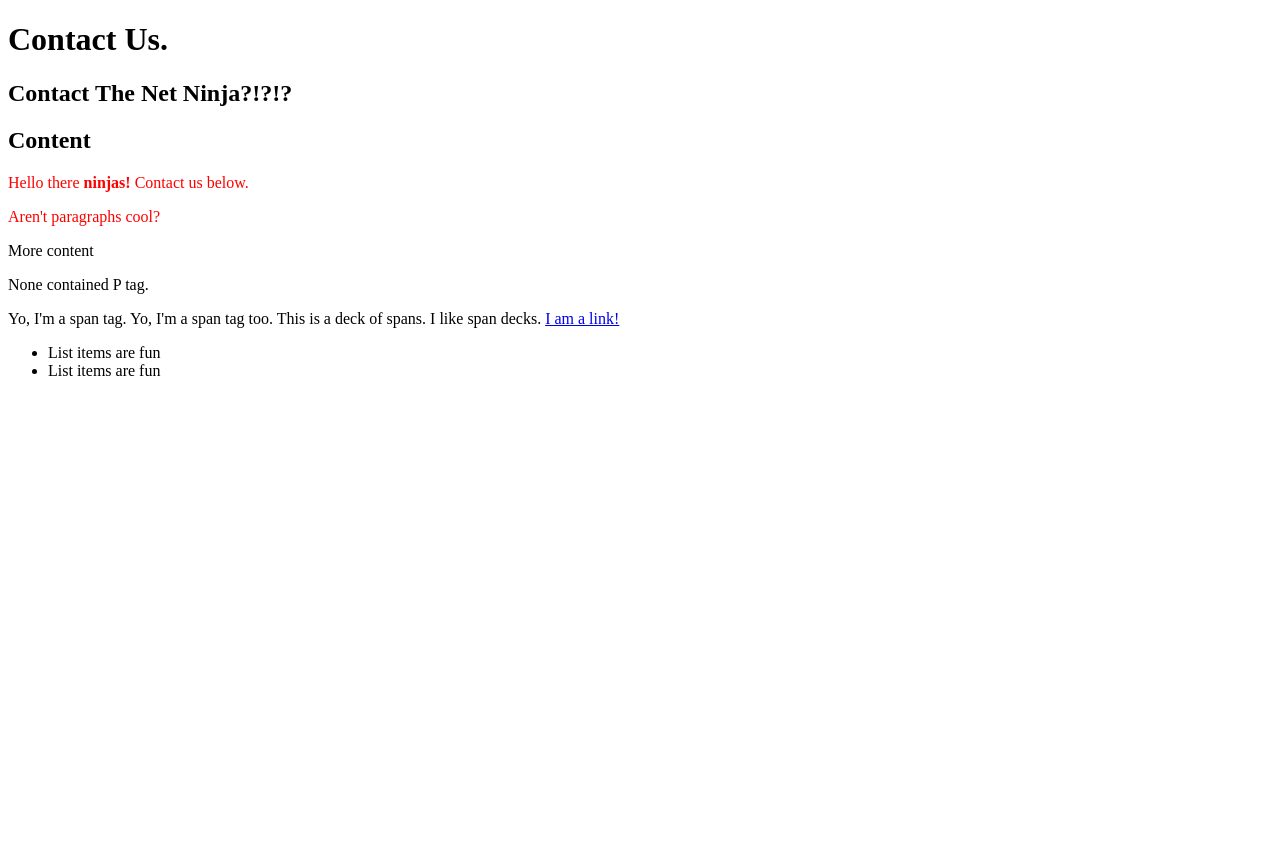
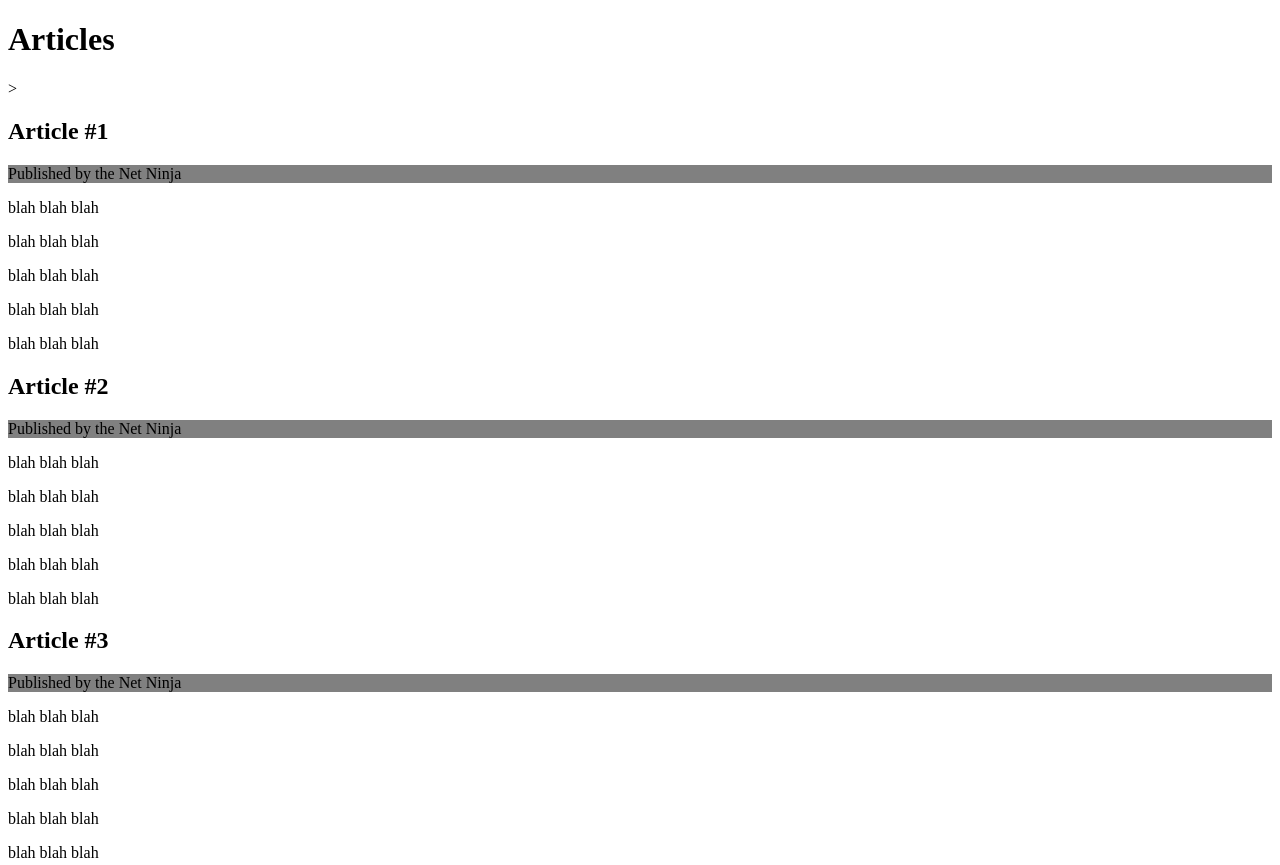
Before and after one commit to mik5owski/The-Net-Ninja-CSS-Tutorial, a plain HTML site: page index.html in a window 1280 px wide. Shown: the top 865 px of the page. Before the commit the page ends 800 px from the top, so only its background shows below. Drawn offline with Linux system fonts and the light colour scheme.

Commit message:
video 17 done

```diff
--- a/css/syntax.css
+++ b/css/syntax.css
@@ -1,5 +1,4 @@
-/* targeting elements / tags -descendants */
-
-#main-content > p {
-    color: red;
+/* targeting elements / tags -adjecent selector */
+#all-articles h2 + p {
+    background-color: grey;
 }
--- a/index.html
+++ b/index.html
@@ -12,8 +12,34 @@
     <body>
 
         <div id="header">
-            <h1>Contact Us.</h1>
-            <h2>Contact The Net Ninja?!?!?</h2>
+            <h1>Articles</h1>>
+        </div>
+
+        <div id="all-articles">
+
+            <h2>Article #1</h2>
+            <p>Published by the Net Ninja</p>
+            <p>blah blah blah</p>
+            <p>blah blah blah</p>
+            <p>blah blah blah</p>
+            <p>blah blah blah</p>
+            <p>blah blah blah</p>
+
+            <h2>Article #2</h2>
+            <p>Published by the Net Ninja</p>
+            <p>blah blah blah</p>
+            <p>blah blah blah</p>
+            <p>blah blah blah</p>
+            <p>blah blah blah</p>
+            <p>blah blah blah</p>
+
+            <h2>Article #3</h2>
+            <p>Published by the Net Ninja</p>
+            <p>blah blah blah</p>
+            <p>blah blah blah</p>
+            <p>blah blah blah</p>
+            <p>blah blah blah</p>
+            <p>blah blah blah</p>
         </div>
 
         <h2 id="content-header">Content</h2>
```
